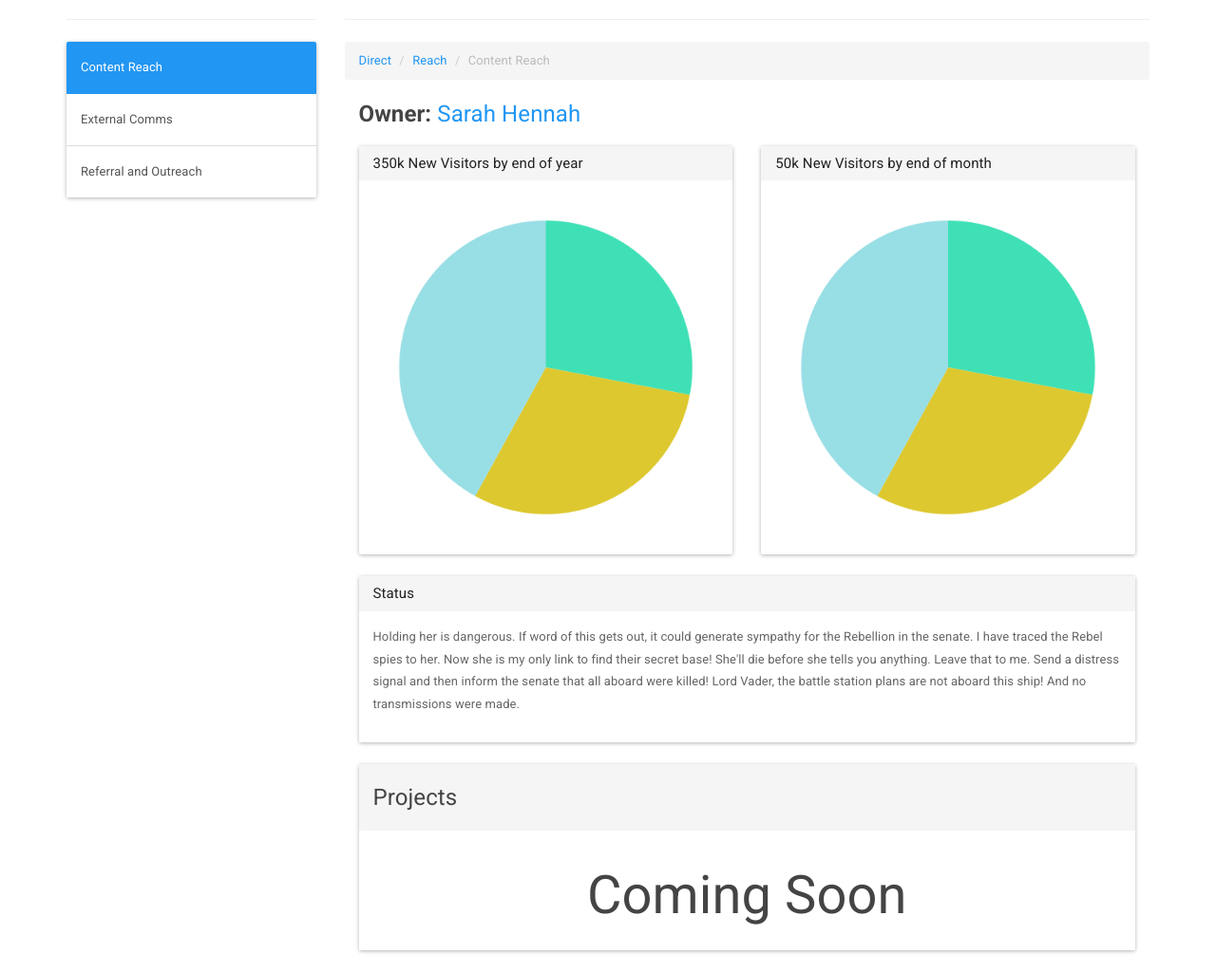
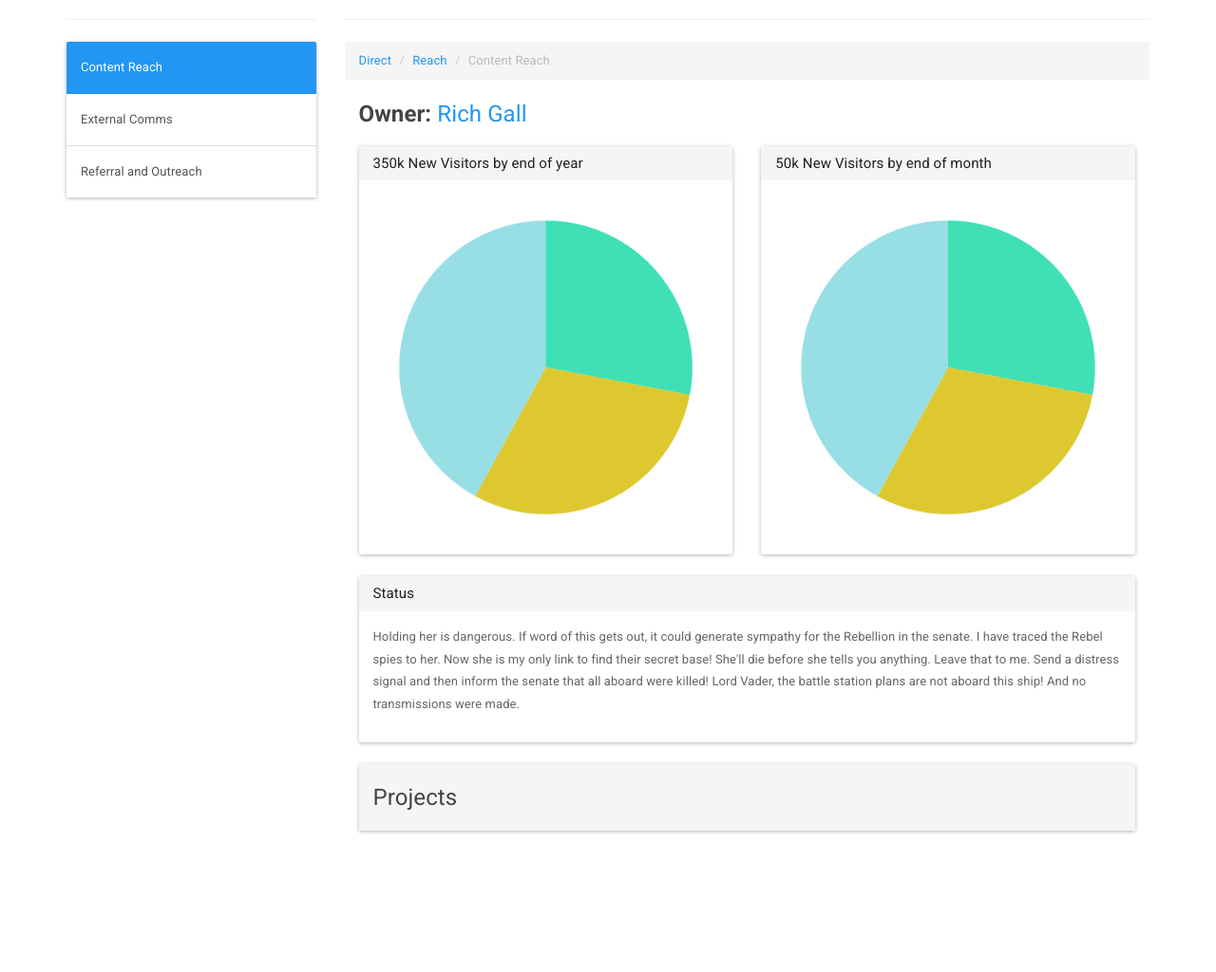
Before and after one commit to huggingtonbear/Jareth2, a plain HTML site: page program.html in a window 1280 px wide. Shown: the part 133-1157 px from the top of the page at 95% size. After the commit the page ends 1031 px from the top, so only its background shows below. Drawn offline with Linux system fonts and the light colour scheme.

Commit message:
Changed Owner of Program

```diff
--- a/program.html
+++ b/program.html
@@ -95,7 +95,7 @@
                   <li class="active">Content Reach</li>
                 </ol>
                 <div class="col-sm-12">
-                    <h4 style="margin-bottom:20px; margin-top:0px;"><b>Owner:</b> <a href="#">Sarah Hennah</a></h4>
+                    <h4 style="margin-bottom:20px; margin-top:0px;"><b>Owner:</b> <a href="#">Rich Gall</a></h4>
                 </div>
                 <div class="col-sm-6">
                     <div class="panel panel-default">
@@ -132,7 +132,6 @@
                         <!-- Default panel contents -->
                         <div class="panel-heading"><h4>Projects</h4></div>
                         <ul class="list-group">
-                          <a href="#" class="list-group-item text-center"><h1>Coming Soon</h1></a>
                         </ul>
                     </div>
                 </div>
```
